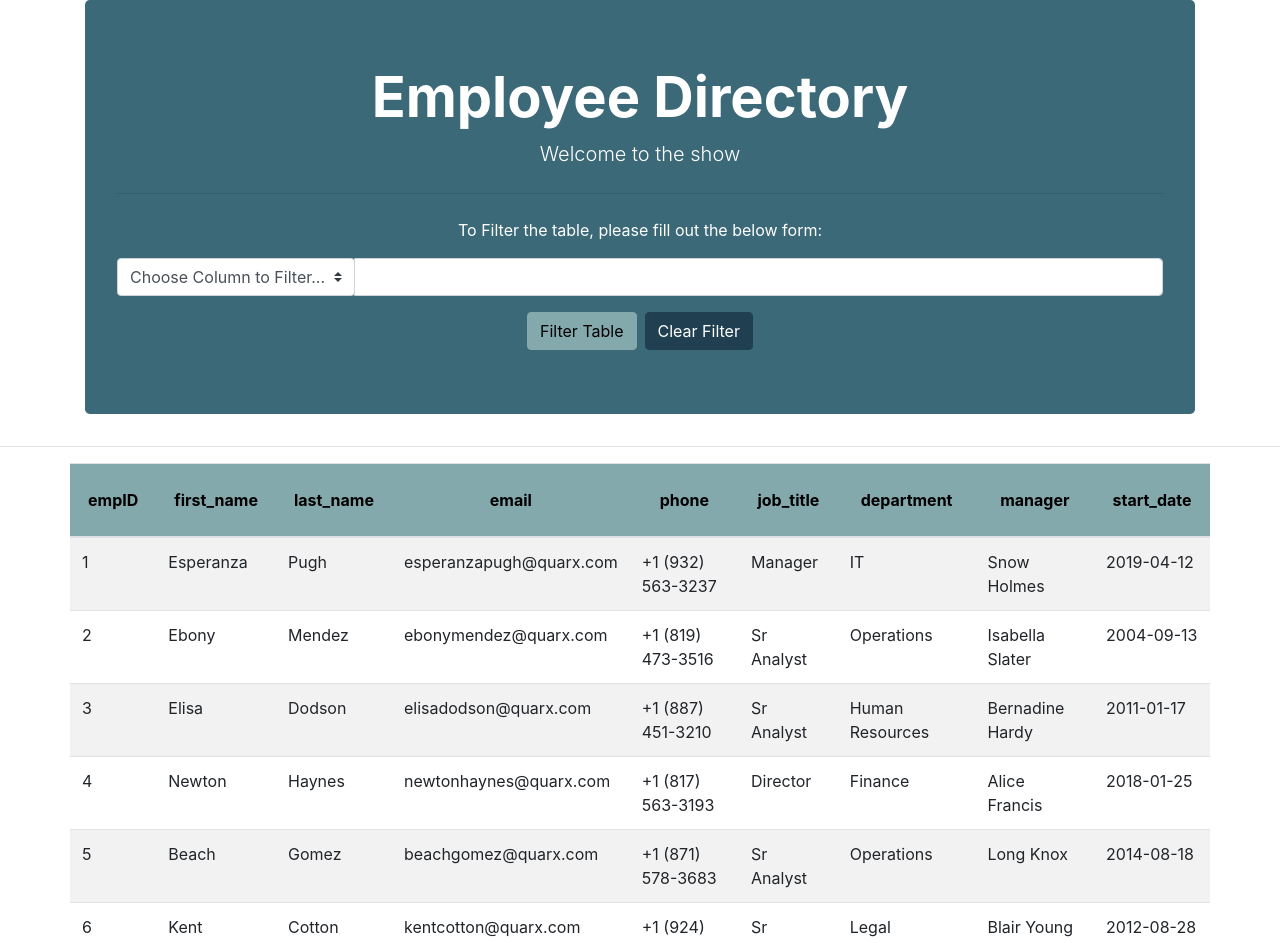
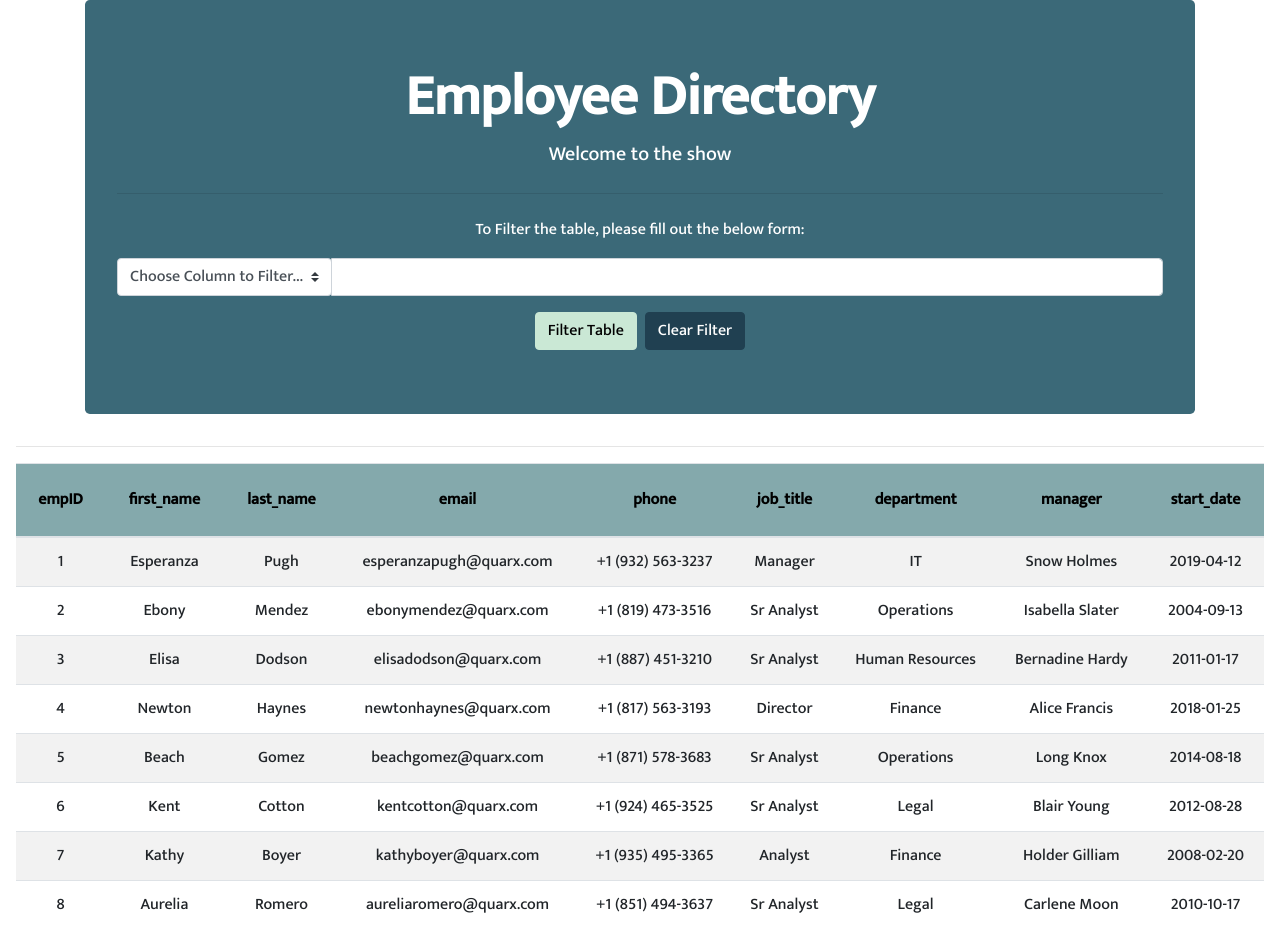
Before and after one commit to stadds/19-employee-directory, a React (Create React App) app: page / in a window 1280 px wide. Shown: the top 943 px of the page. Built offline with nearby package versions, Linux system fonts and the light colour scheme.

Commit message:
update styles

```diff
--- a/src/components/Jumbotron/style.css
+++ b/src/components/Jumbotron/style.css
@@ -5,15 +5,15 @@
     color: white;
 }
 .btn-primary{
+    background-color: var(--highlight);
+    color: black;
+    border-color: var(--highlight);
+}
+
+.btn-primary:hover,.btn-primary:focus{
     background-color: var(--secondary);
     color: black;
     border-color: var(--secondary);
-}
-
-.btn-primary:hover,.btn-primary:focus{
-    background-color: var(--highlight);
-    color: black;
-    border-color: var(--highlight);
 }
 
 .btn-danger{
@@ -23,9 +23,9 @@
 }
 
 .btn-danger:hover,.btn-danger:focus{
-    background-color: var(--highlight);
+    background-color: var(--secondary);
     color: black;
-    border-color: var(--highlight);
+    border-color: var(--secondary);
 }
 
 .display-4{
--- a/src/components/TableBody/index.js
+++ b/src/components/TableBody/index.js
@@ -16,7 +16,7 @@ function TableBody(props) {
   // }
 
   return (
-    <tbody>
+    <tbody className="text-center">
       {employees.map((employee) => (
         <tr key={employee.id}>
           <td>{employee.empID}</td>
--- a/src/components/TableHead/style.css
+++ b/src/components/TableHead/style.css
@@ -34,3 +34,7 @@ thead button.descending::after {
   /* display: inline-block; */
   margin-left: .25em;
 }
+
+thead button:hover,thead button:focus{
+    background-color: var(--highlight);
+}
--- a/src/pages/Directory.js
+++ b/src/pages/Directory.js
@@ -74,7 +74,7 @@ function Directory() {
 
 
   return (
-    <div>
+    <div style={{fontFamily: "'Mukta', sans-serif",backgroundColor: "##e8e4e6", marginLeft: "1em", marginRight: "1em"}}>
       <Container>
         <Jumbotron
           addClass="text-center"
@@ -95,7 +95,7 @@ function Directory() {
       </Container>
 
       <hr></hr>
-      <Container >
+      <Container fluid={true}>
         <Row>
         <Table>
           <TableHead
```
